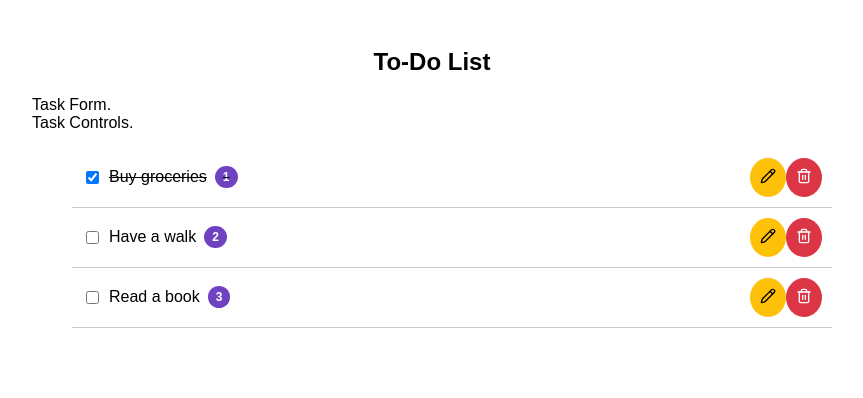
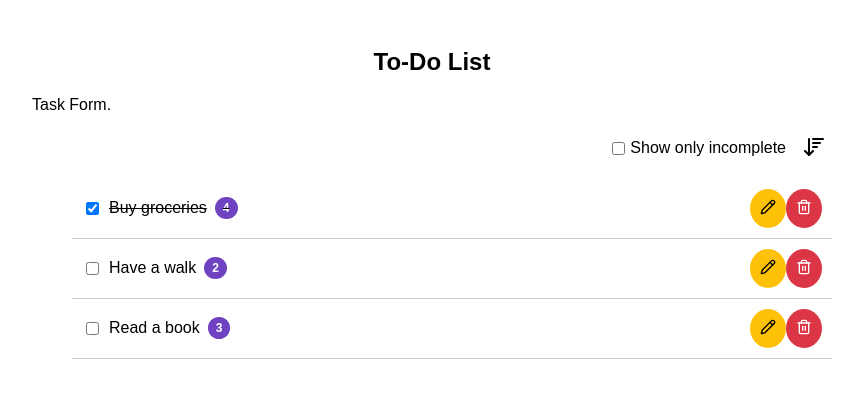
Before and after one commit to cyril2day/react-todo-list, a React (Vite) app: page / in a window 1280 px wide. Shown: the top 398 px of the page, without its empty margins (208-1071 px from the left). Built offline with nearby package versions, Linux system fonts and the light colour scheme.

Commit message:
build the TaskControls component

```diff
--- a/src/App.jsx
+++ b/src/App.jsx
@@ -8,7 +8,7 @@
     {
       id: 1,
       text: 'Buy groceries',
-      priority: 1,
+      priority: 4,
       done: true
     },
     {
@@ -25,6 +25,15 @@
     }
   ])
 
+  const [showOnlyIncomplete, setShowOnlyIncomplete] = useState(false)
+
+  const sortTasks = () => {
+    const sortedTasks = [...tasks]
+      .sort((a,b) => a.priority - b.priority)
+
+    setTasks(sortedTasks)
+  }
+
   return (
     <div
       style={{
@@ -36,8 +45,15 @@
     >
       <h2 style={{ textAlign: 'center' }}>To-Do List</h2>
       <TaskForm />
-      <TaskControls />
-      <TaskList tasks={tasks} />
+      <TaskControls
+        showOnlyIncomplete={showOnlyIncomplete}
+        setShowOnlyIncomplete={setShowOnlyIncomplete}
+        sortTasks={sortTasks}
+      />
+      <TaskList
+        tasks={tasks}
+        showOnlyIncomplete={showOnlyIncomplete}
+      />
     </div>
   )
 }
--- a/src/components/TaskControls.jsx
+++ b/src/components/TaskControls.jsx
@@ -1,7 +1,39 @@
-const TaskControls = () => {
+import { ArrowDownWideNarrow } from 'lucide-react'
+
+const TaskControls = ({
+  showOnlyIncomplete,
+  setShowOnlyIncomplete,
+  sortTasks
+}) => {
   return (
-    <div>
-      Task Controls.
+    <div
+      style={{
+          display: 'flex',
+          justifyContent: 'flex-end',
+          alignItems: 'center',
+          gap: '10px',
+          marginTop: '20px'
+      }}
+    >
+      <label style={{ display: 'flex', alignItems: 'center' }}>
+        <input
+          type='checkbox'
+          checked={showOnlyIncomplete}
+          onChange={() => setShowOnlyIncomplete(!showOnlyIncomplete)}
+          style={{ marginRight: '5px' }}
+        />
+        Show only incomplete
+      </label>
+      <button
+        onClick={sortTasks}
+        style={{
+            background: 'none',
+            border: 'none',
+            cursor: 'pointer'
+        }}
+      >
+        <ArrowDownWideNarrow />
+      </button>
     </div>
   )
 }
--- a/src/components/TaskList.jsx
+++ b/src/components/TaskList.jsx
@@ -1,10 +1,12 @@
 import TaskItem from "./TaskItem"
 import EditTaskForm from "./EditTaskForm"
 
-const TaskList = ({ tasks }) => {
+const TaskList = ({ tasks, showOnlyIncomplete }) => {
   return (
     <ul>
-      {tasks.map(task => (
+      {tasks
+        .filter(task => !showOnlyIncomplete || !task.done)
+        .map(task => (
         <li
           key={task.id}
           style={{
```
